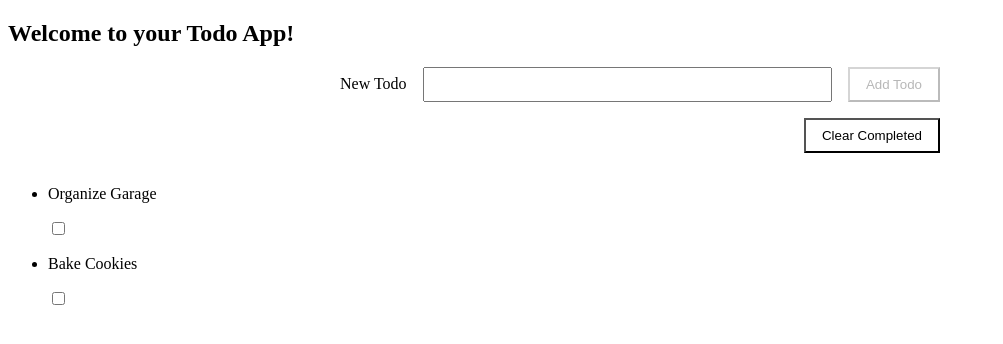
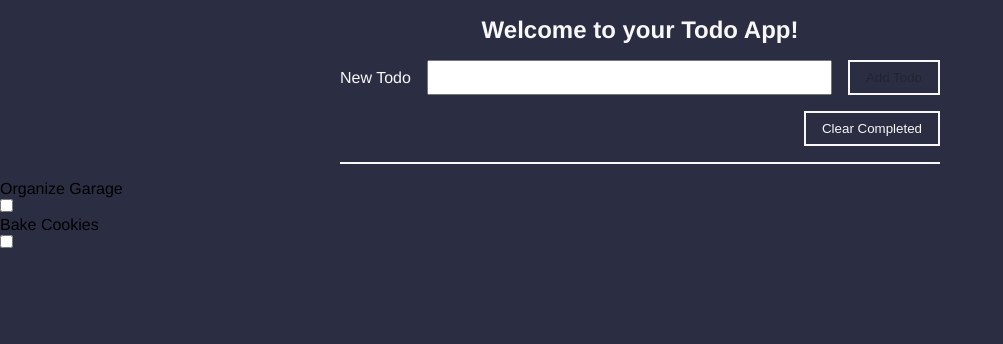
Before and after one commit to bloominstituteoftechnology/web-module-project-class-components, a React (Create React App) app: page / in a window 1280 px wide. Shown: the top 344 px of the page, without its empty margins (0-1003 px from the left). Built offline with nearby package versions, Linux system fonts and the light colour scheme; the HTML template or start-up script is replaced by a standard one.

Commit message:
add styled to app

```diff
--- a/src/App.js
+++ b/src/App.js
@@ -1,4 +1,7 @@
 import React from 'react';
+import { ThemeProvider } from 'styled-components'
+import theme from './components/styled.theme'
+import GlobalStyle from './components/styled.global'
 
 import TodoForm from './components/TodoForm'
 import TodoList from './components/TodoList'
@@ -72,7 +75,8 @@ class App extends React.Component {
 
   render() {
     return (
-      <div>
+      <ThemeProvider theme={theme}>
+        <GlobalStyle />
         <h2>Welcome to your Todo App!</h2>
         <TodoForm
           newTodo={this.state.newTodo}
@@ -84,7 +88,7 @@ class App extends React.Component {
           todos={this.state.todos}
           toggleCompleted={this.toggleCompleted}
         />
-      </div>
+      </ThemeProvider>
     );
   }
 }
```
